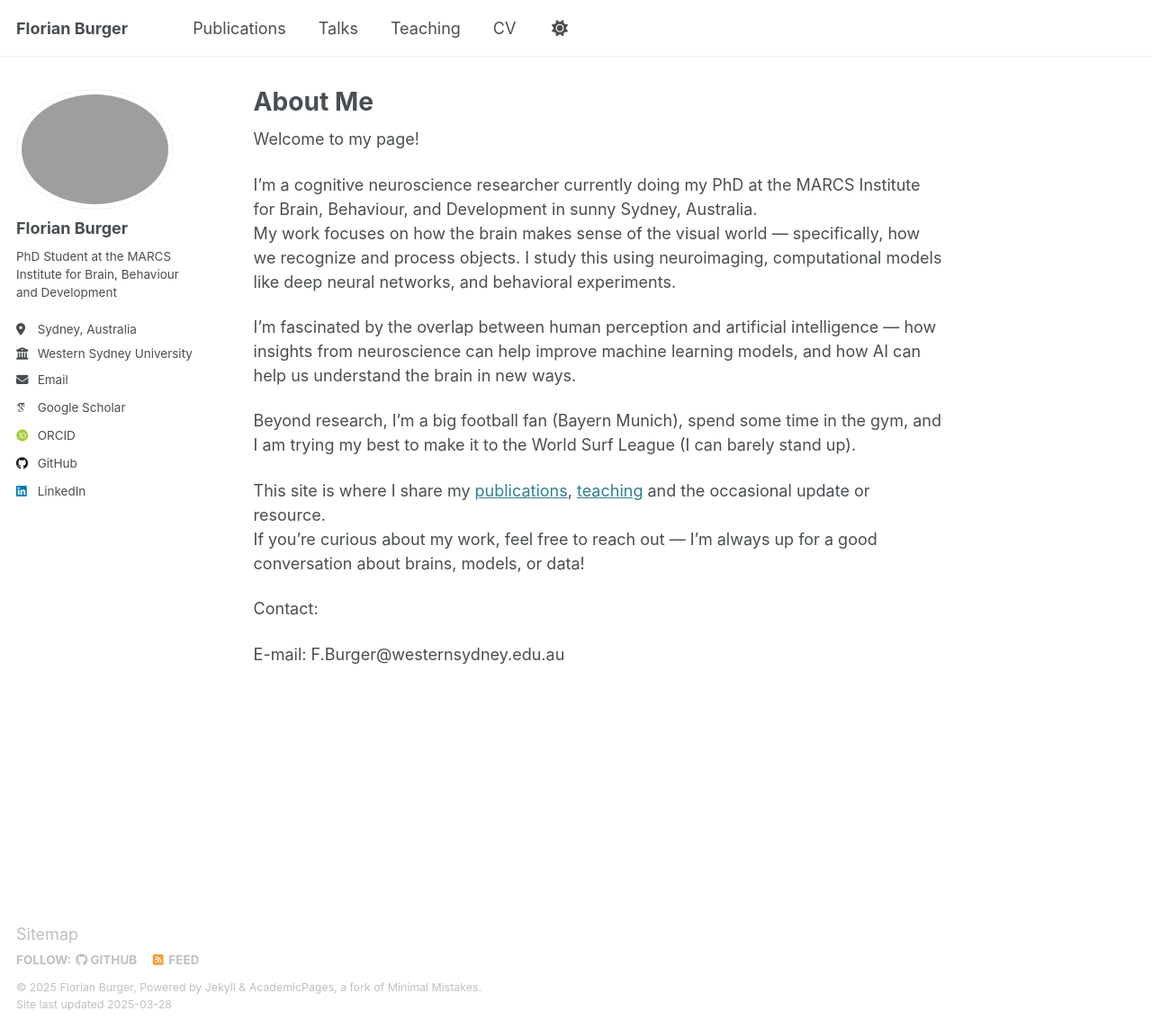
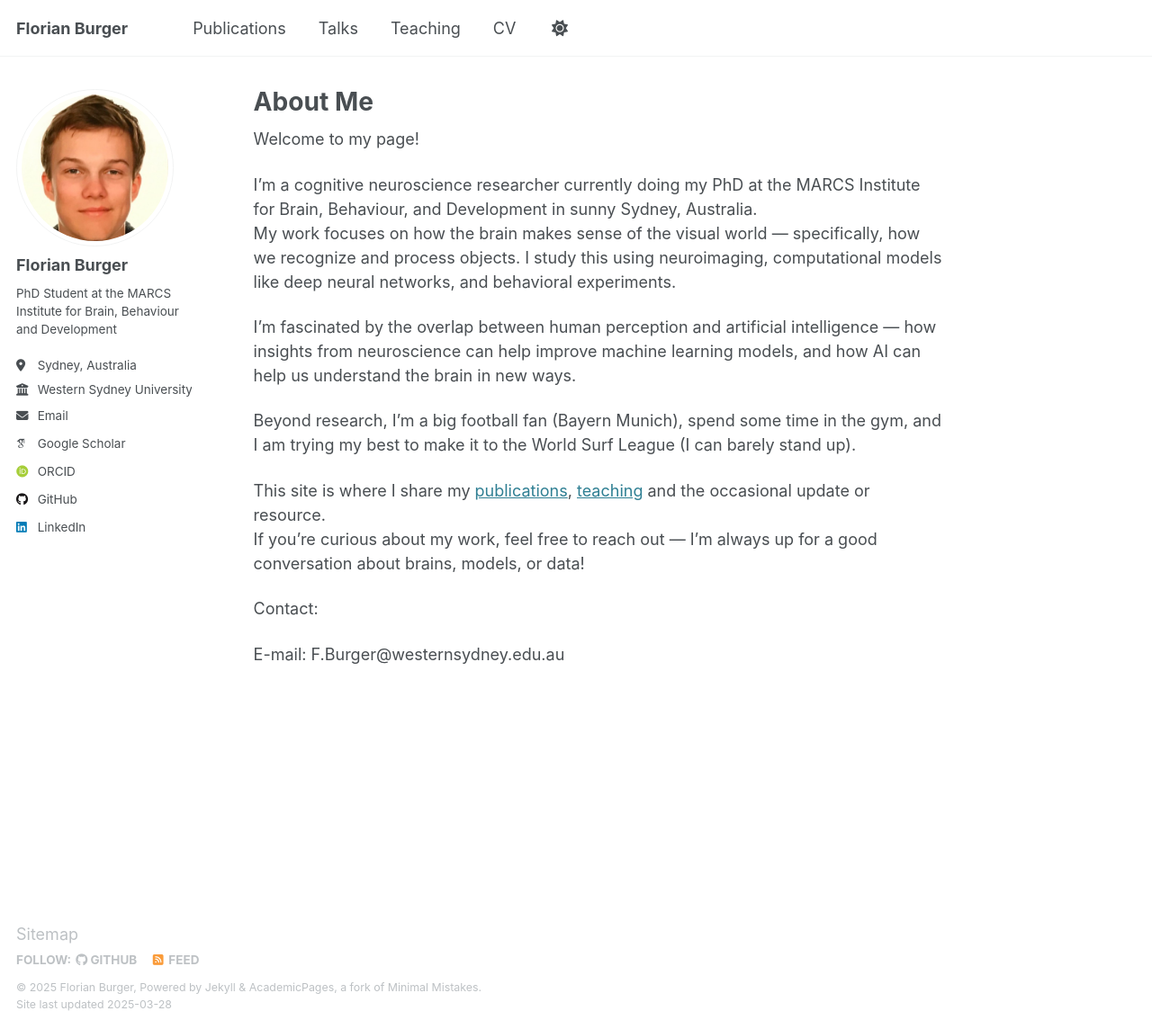
Before and after one commit to Flo-Burger/Flo-Burger.github.io, a Jekyll site: the page built from _pages/about.md, in a window 1280 px wide and 1144 px high. Shown: the whole window at 90% size. Built offline with Jekyll 4.4.1, drawn with Linux system fonts in a browser that asks for light colours; some web fonts are replaced.

Commit message:
Fixing_image

```diff
--- a/_config.yml
+++ b/_config.yml
@@ -23,7 +23,7 @@ theme                    : jekyll-theme-minimal
 #               Additional customization can be done by editing /_includes/author-profile.html
 author:
   # Biographic information
-  avatar           : "Passfoto"
+  avatar           : "profile.png"
   name             : "Florian Burger"
   pronouns         : # example: "she/her"
   bio              : "PhD Student at the MARCS Institute for Brain, Behaviour and Development"
```
Also changed, not shown: images/Passfoto.png (deleted), images/profile.png, images/profile_1.png (added).
